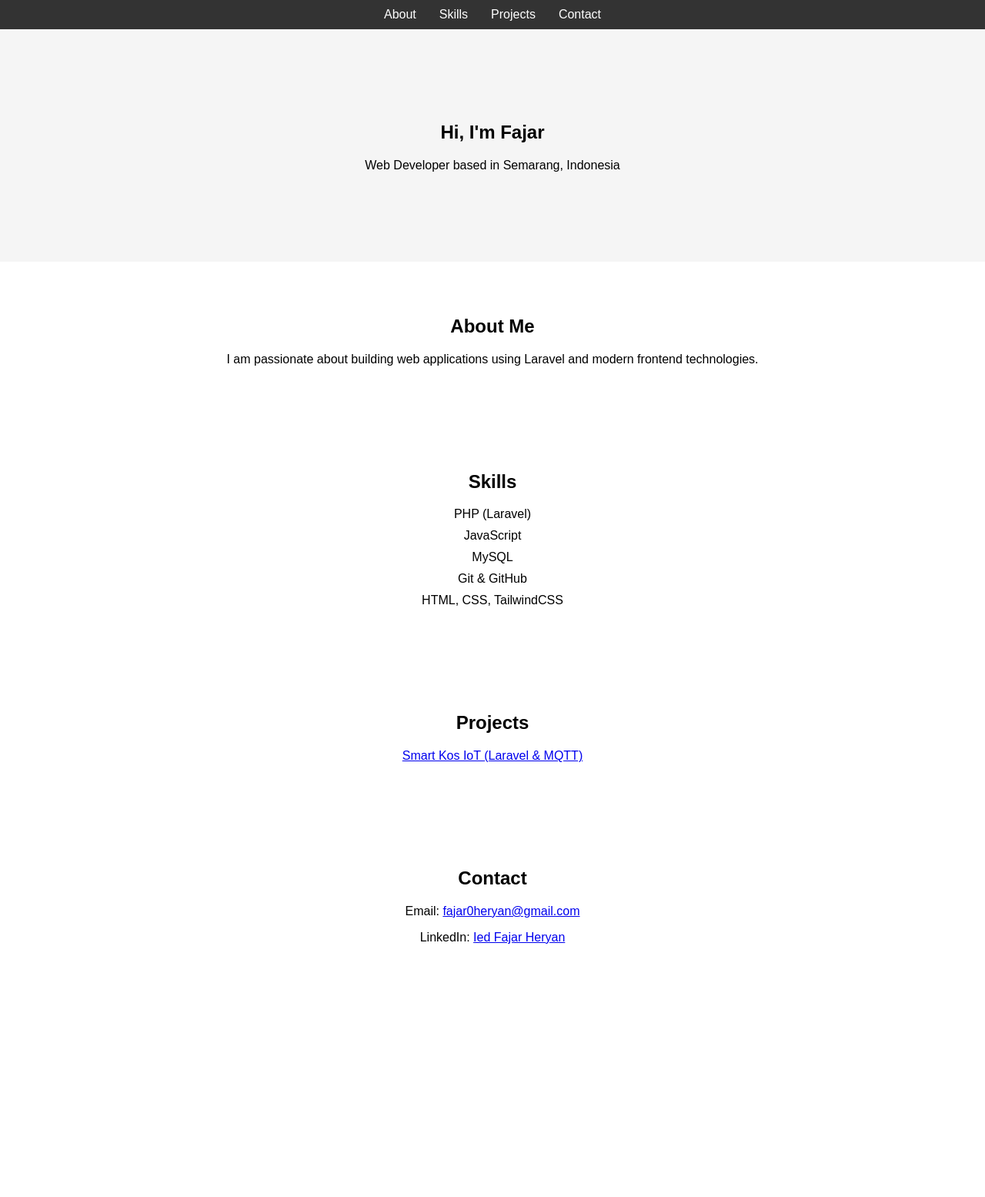
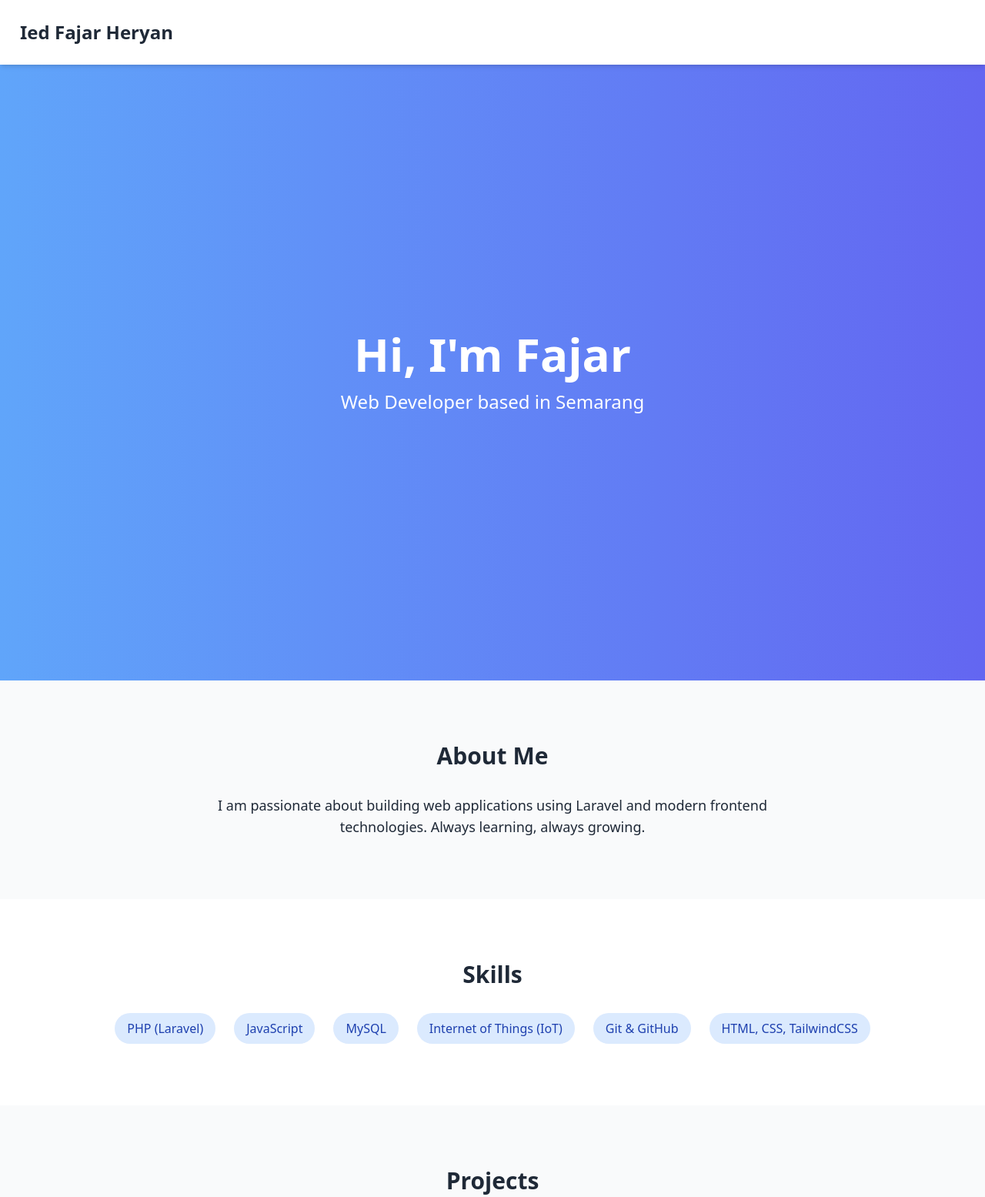
Before and after one commit to fajarh8/portofolio, a plain HTML site: page index.html in a window 1280 px wide. Shown: the top 1555 px of the page at 77% size. Before the commit the page ends 1293 px from the top, so only its background shows below. Drawn offline with nearby package versions, Linux system fonts and the light colour scheme.

Commit message:
add tailwindcss and readme

```diff
--- a/index.html
+++ b/index.html
@@ -1,69 +1,78 @@
 <!DOCTYPE html>
 <html lang="en">
 <head>
-    <meta charset="UTF-8" />
-    <meta name="viewport" content="width=device-width, initial-scale=1.0" />
+  <meta charset="UTF-8">
+  <meta name="viewport" content="width=device-width, initial-scale=1">
   <title>Fajar's Portfolio</title>
-    <link rel="stylesheet" href="assets/css/style.css" />
+  <link href="https://fonts.googleapis.com/css2?family=Roboto:wght@400;700&display=swap" rel="stylesheet">
+  <link rel="stylesheet" href="https://cdn.jsdelivr.net/npm/tailwindcss@2.2.19/dist/tailwind.min.css">
+  <link rel="stylesheet" href="assets/css/style.css">
 </head>
-  <body>
-    <nav>
-      <ul>
-        <li><a href="#about">About</a></li>
-        <li><a href="#skills">Skills</a></li>
-        <li><a href="#projects">Projects</a></li>
-        <li><a href="#contact">Contact</a></li>
+<body class="font-sans text-gray-800 bg-gray-50">
+
+  <!-- Navbar -->
+  <nav class="bg-white shadow-md sticky top-0 z-50">
+    <div class="container mx-auto flex justify-between items-center p-4">
+      <div class="text-2xl font-bold">Ied Fajar Heryan</div>
+      <ul class="flex space-x-6">
+        <li><a href="#about" class="hover:text-blue-500">About</a></li>
+        <li><a href="#skills" class="hover:text-blue-500">Skills</a></li>
+        <li><a href="#projects" class="hover:text-blue-500">Projects</a></li>
+        <li><a href="#contact" class="hover:text-blue-500">Contact</a></li>
       </ul>
+    </div>
   </nav>
 
-    <section id="hero">
-      <h1>Hi, I'm Fajar</h1>
-      <p>Web Developer based in Semarang, Indonesia</p>
+  <!-- Hero Section -->
+  <section id="hero" class="flex flex-col items-center justify-center text-center h-screen bg-gradient-to-r from-blue-400 to-indigo-500 text-white">
+    <h1 class="text-4xl md:text-6xl font-bold mb-4">Hi, I'm Fajar</h1>
+    <p class="text-xl md:text-2xl">Web Developer based in Semarang</p>
   </section>
 
-    <section id="about">
-      <h2>About Me</h2>
-      <p>
-        I am passionate about building web applications using Laravel and modern
-        frontend technologies.
+  <!-- About Section -->
+  <section id="about" class="container mx-auto py-20 px-6">
+    <h2 class="text-3xl font-bold text-center mb-8">About Me</h2>
+    <p class="max-w-3xl mx-auto text-center text-lg">
+      I am passionate about building web applications using Laravel and modern frontend technologies.
+      Always learning, always growing.
     </p>
   </section>
 
-    <section id="skills">
-      <h2>Skills</h2>
-      <ul>
-        <li>PHP (Laravel)</li>
-        <li>JavaScript</li>
-        <li>MySQL</li>
-        <li>Git & GitHub</li>
-        <li>HTML, CSS, TailwindCSS</li>
-      </ul>
+  <!-- Skills Section -->
+  <section id="skills" class="bg-white py-20 px-6">
+    <h2 class="text-3xl font-bold text-center mb-8">Skills</h2>
+    <div class="flex flex-wrap justify-center gap-6">
+      <span class="bg-blue-100 text-blue-800 px-4 py-2 rounded-full">PHP (Laravel)</span>
+      <span class="bg-blue-100 text-blue-800 px-4 py-2 rounded-full">JavaScript</span>
+      <span class="bg-blue-100 text-blue-800 px-4 py-2 rounded-full">MySQL</span>
+      <span class="bg-blue-100 text-blue-800 px-4 py-2 rounded-full">Internet of Things (IoT)</span>
+      <span class="bg-blue-100 text-blue-800 px-4 py-2 rounded-full">Git & GitHub</span>
+      <span class="bg-blue-100 text-blue-800 px-4 py-2 rounded-full">HTML, CSS, TailwindCSS</span>
+    </div>
   </section>
 
-    <section id="projects">
-      <h2>Projects</h2>
-      <ul>
-        <li>
-          <a href="https://smartkos.solusi-iot.site" target="_blank"
-            >Smart Kos IoT (Laravel & MQTT)</a
-          >
-        </li>
-        <!-- Tambah project lain nanti -->
-      </ul>
+  <!-- Projects Section -->
+  <section id="projects" class="container mx-auto py-20 px-6">
+    <h2 class="text-3xl font-bold text-center mb-8">Projects</h2>
+    <div class="grid md:grid-cols-2 gap-10">
+      <div class="bg-white rounded-lg shadow-md p-6 hover:shadow-lg transition">
+        <h3 class="text-2xl font-semibold mb-2">Smart Kos IoT</h3>
+        <p class="mb-4">A kos management with IoT.</p>
+        <a href="https://smartkos.solusi-iot.site" target="_blank" class="text-blue-500 hover:underline">View Page</a>
+      </div>
+      <!-- Bisa tambah project lainnya -->
+    </div>
   </section>
 
-    <section id="contact">
-      <h2>Contact</h2>
-      <p>Email: <a href="mailto: fajar0heryan@gmail.com">fajar0heryan@gmail.com</a></p>
-      <!-- <p>WhatsApp: <a href="https://wa.me/6281390877834">+62-813-9087-7834</a></p> -->
-      <p>
-        LinkedIn:
-        <a href="https://linkedin.com/in/iedfajarheryan" target="_blank"
-          >Ied Fajar Heryan</a
-        >
-      </p>
+  <!-- Contact Section -->
+  <section id="contact" class="bg-gray-100 py-20 px-6">
+    <h2 class="text-3xl font-bold text-center mb-8">Contact</h2>
+    <p class="text-center mb-4">Email: <a href="mailto:fajar0heryan@gmail.com" target="_blank" class="text-blue-500 hover:underline"></a>fajar0heryan@gmail.com</p>
+    <!-- <p class="text-center mb-4">WhatsApp: +62-812-3456-7890</p> -->
+    <p class="text-center">LinkedIn: <a href="https://linkedin.com/in/iedfajarheryan" target="_blank" class="text-blue-500 hover:underline">Ied Fajar Heryan</a></p>
   </section>
+  <script src="https://cdn.tailwindcss.com"></script>
+  <script src="assets/js/script.js"></script>
 
-    <script src="assets/js/script.js"></script>
 </body>
 </html>
```
Also changed, not shown: 1 other file. Lines whose indentation alone changed are shown as unchanged.
